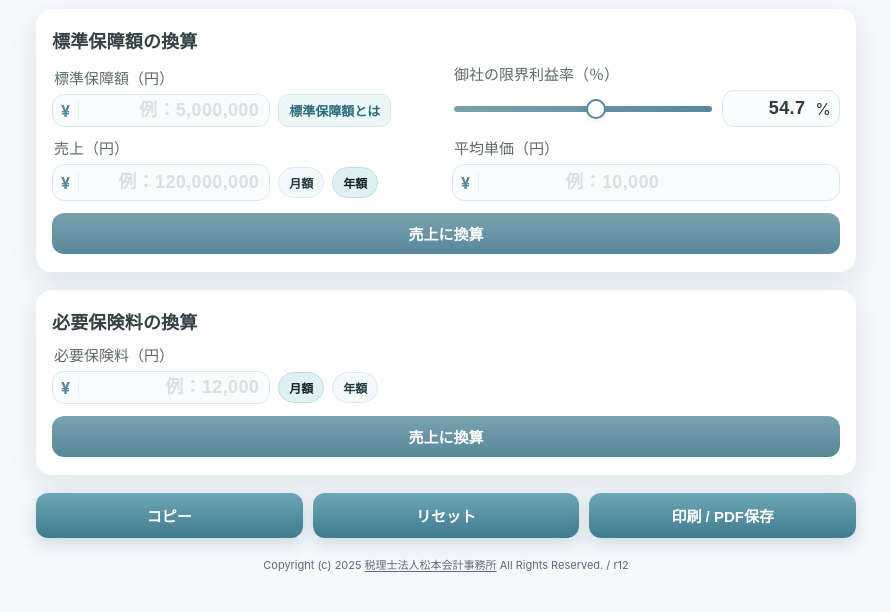
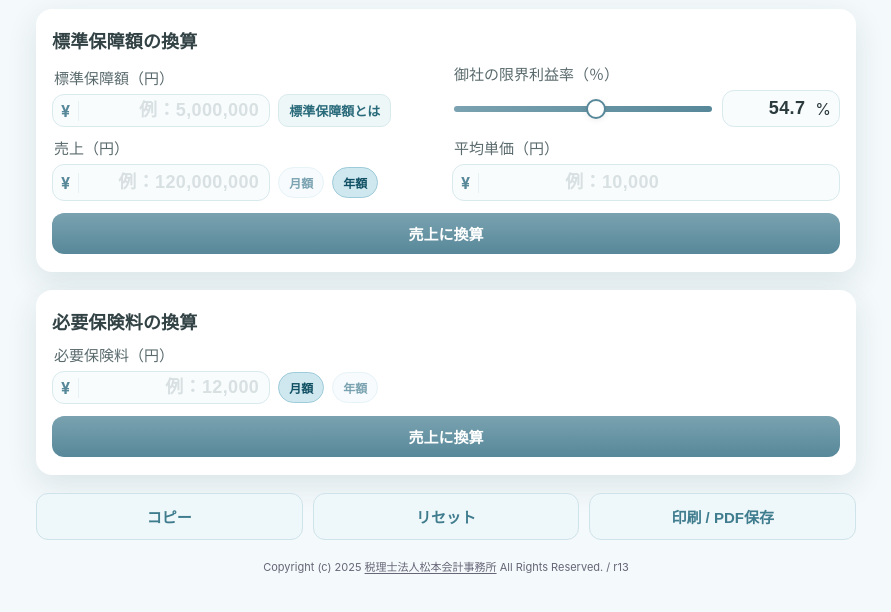
Before and after one commit to takatrp/kigyoubouei, a plain HTML site: page index.html in a window 1280 px wide. Shown: the part 96-708 px from the top of the page, without its empty margins (194-1085 px from the left). Drawn offline with Linux system fonts and the light colour scheme.

Commit message:
Update index.html

```diff
--- a/index.html
+++ b/index.html
@@ -68,10 +68,22 @@
       border:0; border-radius:12px; padding:10px 12px; font-size:15px;}
     .btn:active{transform:translateY(1px);}
 
+    /* ▼ チップの色味（非選択をより淡く） */
     .chip-row{display:flex; gap:8px; flex-wrap:wrap;}
-    .chip{border:1px solid var(--border); background:#f3fafb; color:#1f3a3e; padding:6px 10px; border-radius:999px;
-      font-size:12px; font-weight:900; cursor:pointer; user-select:none;}
-    .chip.active{background:#e0f1f5; border-color:#bcdde4; color:#0f2022;}
+    .chip{
+      border:1px solid #e6f3f7;           /* 薄い枠線 */
+      background:#f7fbfd;                 /* ごく淡い水色 */
+      color:#7aa2b0;                      /* 文字も淡く */
+      padding:6px 10px; border-radius:999px;
+      font-size:12px; font-weight:900; cursor:pointer; user-select:none;
+      transition:background-color .15s, color .15s, border-color .15s;
+    }
+    .chip:hover{background:#f1f8fb;}
+    .chip.active{
+      background:#cfe7ef;                 /* 選択は少し濃く */
+      border-color:#9ecbd9;
+      color:#0f4f63;                      /* 文字は濃く */
+    }
 
     .result{margin-top:12px;}
     .amount{font-size:clamp(22px,7vw,34px); font-weight:900; color:#2a6b7b; margin:4px 0 6px; font-feature-settings:"tnum"; font-variant-numeric:tabular-nums;}
@@ -83,9 +95,16 @@
     .chip-like{background:#e9f6f8; border:1px dashed #8fb3c0; border-radius:12px; padding:8px 10px; font-weight:900;}
     .formula-chip{margin-left:auto; font-size:12px; color:#6a7a7d; border:0; background:transparent; padding:0;}
 
+    /* ▼ 操作3ボタンを淡い色味へ（添付の参考色に寄せる） */
     .action-row{display:flex; gap:10px; margin:16px 0 0; flex-wrap:nowrap;}
-    .action-row .btn{background:linear-gradient(180deg,#6ea6b6,#3f7c8e); color:#fff; font-weight:900; box-shadow:0 6px 18px rgba(35,80,90,.18);
-      border:0; padding:12px 14px; font-size:15px; border-radius:12px; flex:1 1 33%; white-space:nowrap;}
+    .action-row .btn{
+      background:#eef7f9;                 /* 淡い水色 */
+      color:#3f7c8e;                       /* 文字は落ち着いた青 */
+      border:1px solid #cfe3ea;            /* 薄い枠線 */
+      box-shadow:none;
+      padding:12px 14px; font-size:15px; border-radius:12px; flex:1 1 33%; white-space:nowrap;
+    }
+    .action-row .btn:hover{background:#e6f2f6;}
 
     footer{margin:18px 4px 6px; text-align:center; color:#667; font-size:11px;}
     footer a{color:inherit; text-decoration:underline; text-underline-offset:2px;}
@@ -203,7 +222,7 @@
     <footer>
       Copyright (c) <span id="yyyy"></span>
       <a href="https://www.matsumoto-kaikei.or.jp/" target="_blank" rel="noopener">税理士法人松本会計事務所</a>
-      All Rights Reserved. / r12
+      All Rights Reserved. / r13
     </footer>
   </div>
 
@@ -222,7 +241,7 @@
     const $ = s => document.querySelector(s);
     const fmtJPY = n => n.toLocaleString('ja-JP',{style:'currency',currency:'JPY',maximumFractionDigits:0});
     const fmtPlain = n => n.toLocaleString('ja-JP',{maximumFractionDigits:0});
-    const fmt1 = n => n.toLocaleString('ja-JP',{minimumFractionDigits:1, maximumFractionDigits:1}); // ← 必要販売数をカンマ＋小数1桁
+    const fmt1 = n => n.toLocaleString('ja-JP',{minimumFractionDigits:1, maximumFractionDigits:1});
     const parsePct = t => { if(t==null) return NaN; const s=String(t).replace('%','').replace(',', '.').trim(); return Number(s); };
     $('#yyyy').textContent = String(new Date().getFullYear());
 
@@ -408,7 +427,7 @@
       window.scrollTo({top:0, behavior:'smooth'});
     });
 
-    // 印刷 / PDF保存（ブラウザ機能）
+    // 印刷 / PDF保存
     $('#print').addEventListener('click', ()=> window.print() );
 
     // モーダル
```
